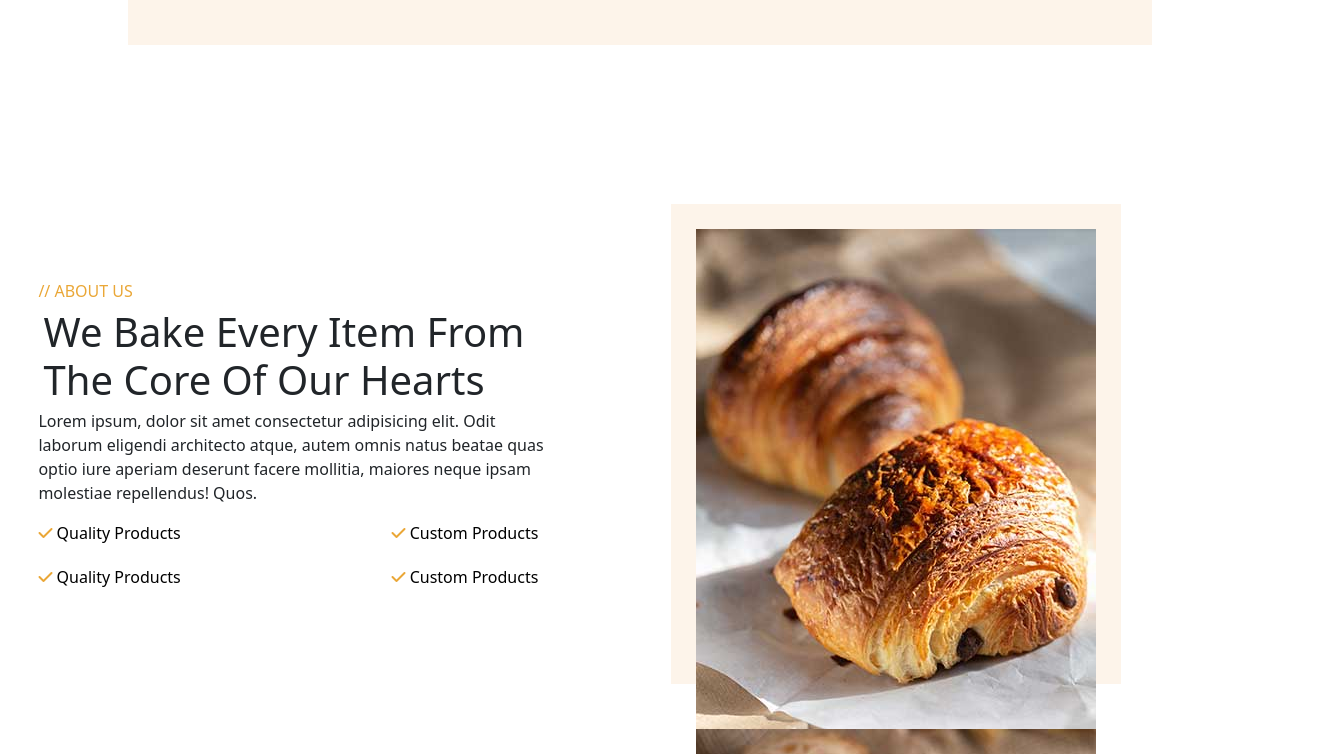
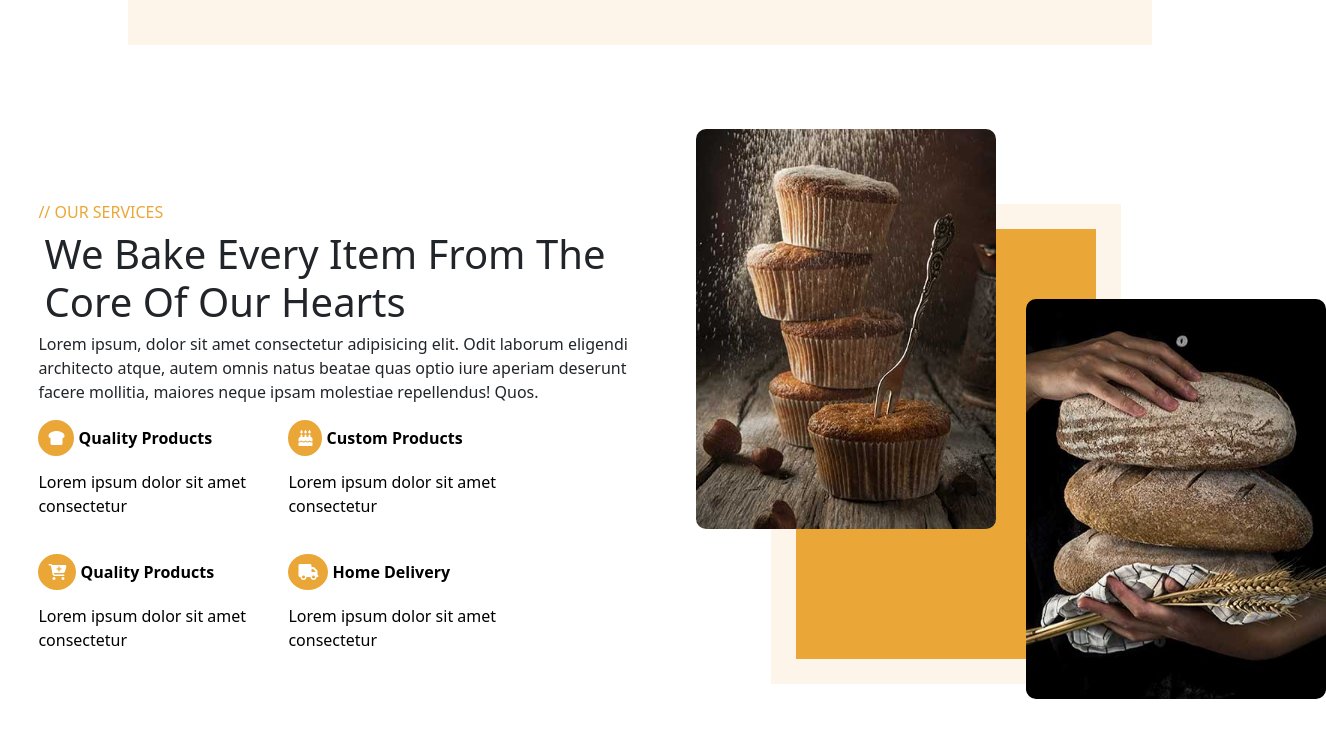
Before and after one commit to VitorLucas44/KadKer_Vitor, a website: page index.html in a window 1280 px wide. Shown: the part 3120-3874 px from the top of the page, 1326 px wide, since content can reach past the window. Drawn offline with nearby package versions, Linux system fonts and the light colour scheme.

Commit message:
section5finis

```diff
--- a/index.html
+++ b/index.html
@@ -198,22 +198,22 @@
 <section5>
     <div class="sec5">
         <div class="sec5txt">
-            <span>// ABOUT US</span>
+            <span>// OUR SERVICES</span>
             <h1>We Bake Every Item From The Core Of Our Hearts</h1>
             <p>Lorem ipsum, dolor sit amet consectetur adipisicing elit. Odit laborum eligendi architecto atque, autem omnis natus beatae quas optio iure aperiam deserunt facere mollitia, maiores neque ipsam molestiae repellendus! Quos.</p>
             <div class="check">
-                <span><i class="fa-solid fa-check"></i> Quality Products</span>
-                <span><i class="fa-solid fa-check"></i> Custom Products</span>
+                <span><i class="fa-solid fa-bread-slice"></i><span> Quality Products</span><br><p>Lorem ipsum dolor sit amet consectetur</p></span>
+                <span><i class="fa-solid fa-cake-candles"></i><span> Custom Products</span> <br><p>Lorem ipsum dolor sit amet consectetur</p></span>
             </div>
             <div class="check">
-                <span><i class="fa-solid fa-check"></i> Quality Products</span>
-                <span><i class="fa-solid fa-check"></i> Custom Products</span>
+                <span><i class="fa-solid fa-cart-plus"></i><span> Quality Products</span><br><p>Lorem ipsum dolor sit amet consectetur</p></span>
+                <span><i class="fa-solid fa-truck"></i> <span>Home Delivery</span><br><p>Lorem ipsum dolor sit amet consectetur</p></span>
             </div>
 
         </div>
         <div class="pain">
-            <img src="./public/img/about-1.jpg" alt="">
-            <img src="./public/img/about-2.jpg" alt="">
+            <img src="./public/img/service-1.jpg" alt="">
+            <img src="./public/img/service-2.jpg" alt="">
         </div>
         </div>
 </section5>
--- a/public/sass/style.sass
+++ b/public/sass/style.sass
@@ -351,10 +351,10 @@ section5
             border: 25px solid #fdf4ea
             margin: 10%
             img
-                // position: relative
-                // width: 300px
-                // height: 400px
-                // border-radius: 10px
+                position: relative
+                width: 300px
+                height: 400px
+                border-radius: 10px
             img:nth-child(1)
                 right: 100px
                 bottom: 100px
@@ -374,12 +374,15 @@ section5
             justify-content: space-between
             span
                 color: black
+            span span
+                color: black
+                font-weight: bold
+
+
             i
-                color:  #eaa737
-        button
-            border: none
-            width: 10vw
-            height: 6vh
-            background-color: #eaa737
-            color: white
-            border-radius: 20px
+                color:  white
+                background-color: #eaa737
+                border-radius: 100%
+                border: solid 10px #eaa737
+            p
+                margin-top: 14px
```
Also changed, not shown: public/css/style.css, 1 other file.
